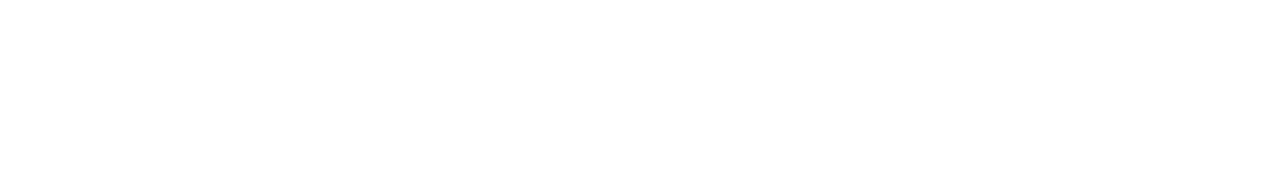
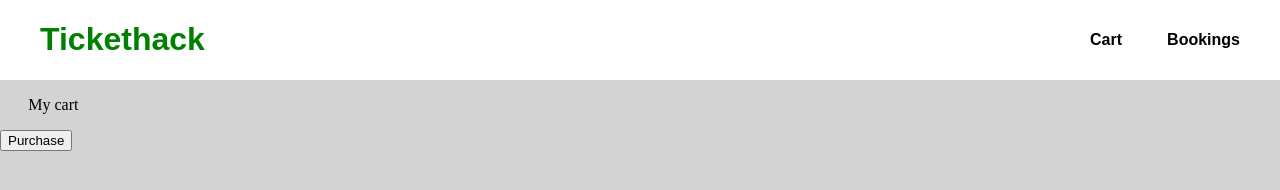
Before and after one commit to Alej-o/Tickethack-frontend, a plain HTML site: page bookings.html in a window 1280 px wide. Drawn offline with Linux system fonts and the light colour scheme.

Commit message:
updated style

```diff
--- a/bookings.html
+++ b/bookings.html
@@ -6,7 +6,30 @@
     <title>Document</title>
     <link rel="stylesheet" href="style.css">
 </head>
+
 <body>
+    <div id="container3">
+
+        <div id="header">
+            <h1 id="tickethack">Tickethack</h1>
+            <div id="pages">
+                <div id="cart">Cart</div>
+                <div id="bookings">Bookings</div>
+            </div>
+        </div>
+
+        <div id="my-cart">
+            <p>My cart</p>
+            <div id="trips-added-to-cart">
+
+            </div>
+            <div id="total">
+                <button type="button" id="btn-purchase">Purchase</button>
+            </div>
+        </div>
+
+    </div>
+
     <script scr="script.js"></script>
 </body>
 </html>
--- a/style.css
+++ b/style.css
@@ -110,6 +110,9 @@ body {
 }
 
 #right-box {
+    display: flex;
+    flex-direction: column;
+    justify-content: space-around;
     border-radius: 15px;
     background-color: white;
     width: 300px;
@@ -119,8 +122,11 @@ body {
 }
 
 img {
-    width: 40%;
+    width: 35%;
     height: auto;
+    display: block;
+    margin-left: auto;
+    margin-right: auto;
 }
 
 p {
@@ -142,3 +148,14 @@ p {
     display: flex;
     background-color: white;
 }
+
+/* Page "Bookings" */
+
+#container3 {
+    display: grid;
+    height: 100vh;
+    width: 100vw;
+    grid-template-rows: repeat(12, 1fr);
+    grid-template-columns: repeat(12, 1fr);
+    background-color: lightgray
+}
```
Also changed, not shown: index.html (+1 -1 lines), script.js (+10 -7 lines).
